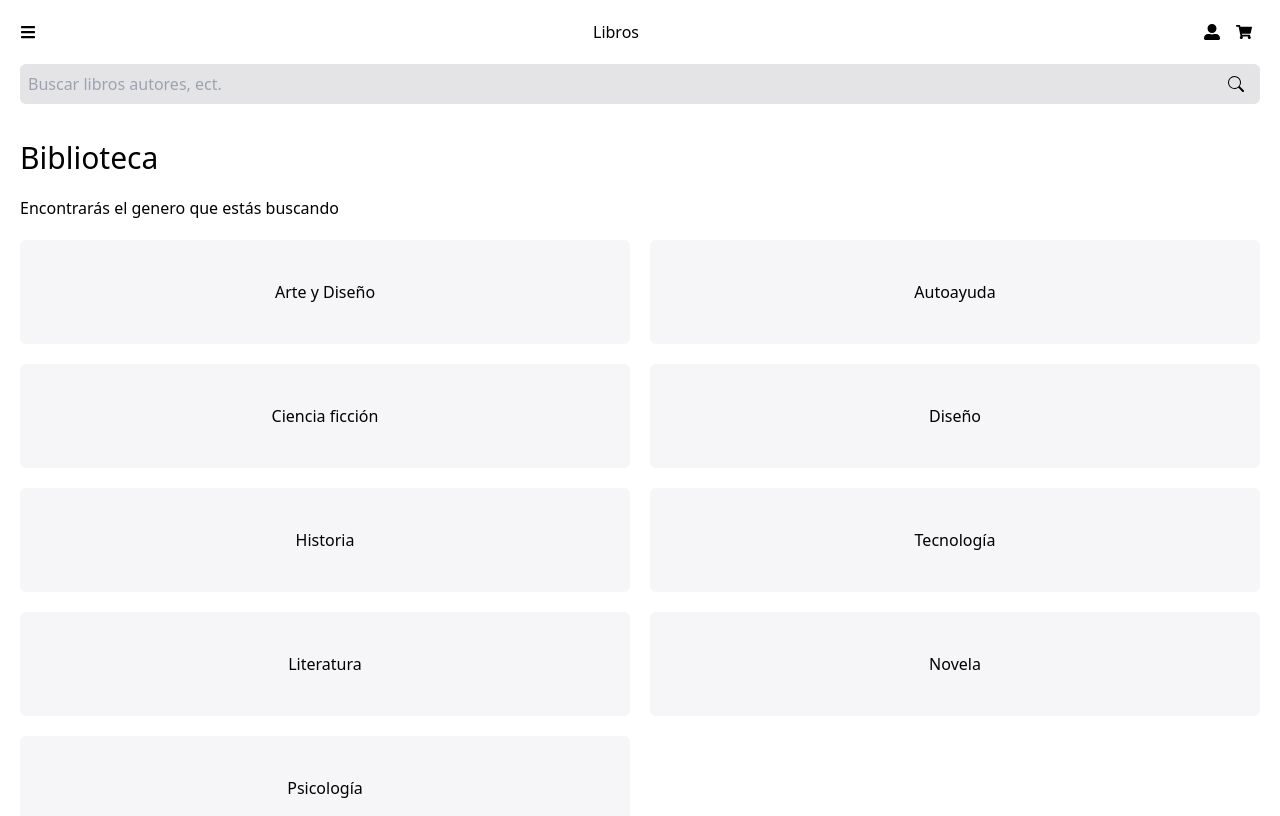
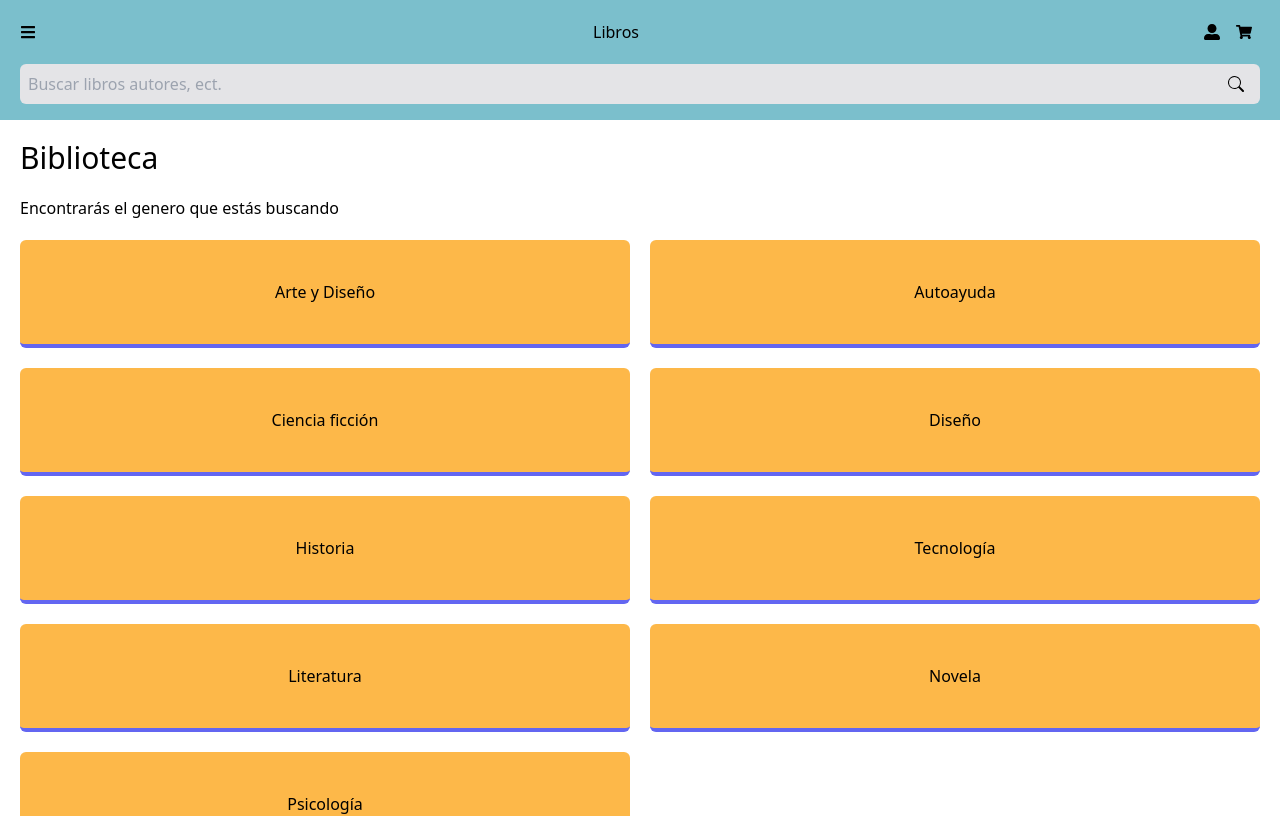
Before and after one commit to No-Country/c9-01-m-csharp-react, a React (Vite) app in the folder frontend/: page /library in a window 1280 px wide. Shown: the top 816 px of the page. Built offline with nearby package versions, Linux system fonts and the light colour scheme.

Commit message:
Estoy avanzando en lo que puedo

```diff
--- a/frontend/src/Components/BookCarouselHeading.jsx
+++ b/frontend/src/Components/BookCarouselHeading.jsx
@@ -1,10 +1,14 @@
+import "../index.css";
+
 const bookCarouselHeading = (props) => {
     return (
         <div className='mb-5 flex justify-between items-center'>
-            <h2 className='text-xl font-medium'>{props.name}</h2>
+            <h2 className='text-xl font-medium color-acento'>{props.name}</h2>
             <p className='text-sm'>Ver todos</p>
         </div>
     )
 }
 
+
+
 export default bookCarouselHeading;
--- a/frontend/src/Components/Carousel.jsx
+++ b/frontend/src/Components/Carousel.jsx
@@ -5,20 +5,22 @@ import {RxDotFilled} from "react-icons/rx";
 
 const Carousel = () => {
 
+
+
     const slides =[
 
         {
-            url: "https://plus.unsplash.com/premium_photo-1663127315725-3049fe3ec30e?ixlib=rb-4.0.3&ixid=MnwxMjA3fDB8MHxwaG90by1wYWdlfHx8fGVufDB8fHx8&auto=format&fit=crop&w=1123&q=80"
+            url: "https://pictures.abebooks.com/isbn/9789707802971-us-300.jpg"
         },
         {
-            url:"https://images.unsplash.com/photo-1491566102020-21838225c3c8?ixlib=rb-4.0.3&ixid=MnwxMjA3fDB8MHxwaG90by1wYWdlfHx8fGVufDB8fHx8&auto=format&fit=crop&w=661&q=80"
+            url:"https://www.gonvill.com.mx/imagenes/9786078/978607828006.JPG"
         },
 
         {
-            url:"https://images.unsplash.com/photo-1520629716099-d147346eb224?ixlib=rb-4.0.3&ixid=MnwxMjA3fDB8MHxwaG90by1wYWdlfHx8fGVufDB8fHx8&auto=format&fit=crop&w=1025&q=80"
+            url:"https://m.media-amazon.com/images/I/814IIJO+zmL.jpg"
         },
         {
-            url:"https://images.unsplash.com/photo-1465848059293-208e11dfea17?ixlib=rb-4.0.3&ixid=MnwxMjA3fDB8MHxwaG90by1wYWdlfHx8fGVufDB8fHx8&auto=format&fit=crop&w=1632&q=80"
+            url:"https://m.media-amazon.com/images/I/51k7FEElQVL.jpg"
         }
     ]
 
--- a/frontend/src/Components/Categories.jsx
+++ b/frontend/src/Components/Categories.jsx
@@ -6,7 +6,7 @@ const Categories = () => {
         <>
             <h2 className="font-medium text-3xl px-5 my-5">Biblioteca</h2>
             <p className="px-5 my-5">Encontrarás el genero que estás buscando</p>
-            <div className='grid grid-cols-2 gap-5 px-5'>
+            <div className='grid grid-cols-2 gap-5 px-5 mb-3'>
             {categories.map((category, id) => {
                 return (
                     <Link to={`/library/${category}`} key={id}>
--- a/frontend/src/Components/CategoriesBtn.jsx
+++ b/frontend/src/Components/CategoriesBtn.jsx
@@ -1,6 +1,9 @@
+import "../index.css";
+
+
 const CategoriesBtn = (props) => {
     return (
-        <div className='flex justify-center items-center text-center py-10 bg-[#f6f5f7] rounded-md'>
+        <div className='flex justify-center items-center text-center py-10 rounded-md bg-color-acento border-b-4 border-indigo-500'>
             {props.title}
         </div>
     )
--- a/frontend/src/Components/Header.jsx
+++ b/frontend/src/Components/Header.jsx
@@ -7,18 +7,20 @@ import {VscChromeClose} from "react-icons/vsc";
 import "./Header.css";
 import {Link, NavLink} from 'react-router-dom';
 
+import "../index.css";
+
 const Header = () => {
 
   const [isOpenMenu, setIsOpenMenu] = useState(false);
-  let isOpen = 'z-40 p-5 w-screen h-screen bg-zinc-200 absolute inset-0 transition-all';
-  let isClose = 'z-40 p-5 w-screen h-screen bg-zinc-200 absolute posicionamiento transition-all';
+  let isOpen = 'z-40 p-5 w-screen h-screen  absolute inset-0 transition-all bg-color-color-principal';
+  let isClose = 'z-40 p-5 w-screen h-screen  absolute posicionamiento transition-all bg-color-color-principal';
   let activeStyle = {
     textDecoration: "underline",
   };
 
   return (
     <div className='relative'>
-      <div id='Header' className='w-screen p-5' style={{height:"120px"}}>
+      <div id='Header' className='bg-color-color-principal w-screen p-5' style={{height:"120px"}}>
 
         <div id='buttons-header ' className='flex justify-between items-center'>
 
--- a/frontend/src/index.css
+++ b/frontend/src/index.css
@@ -1,3 +1,26 @@
 @tailwind base;
 @tailwind components;
 @tailwind utilities;
+
+
+:root{
+
+    --color-primary: #7bbfcc;
+    --color-secundario: #e9ecef;
+    --acento: #fdb849;
+}
+
+.bg-color-color-principal{
+
+    background-color: var(--color-primary);
+}
+
+.color-acento{
+
+    color: var(--acento);
+}
+
+.bg-color-acento{
+
+    background-color: var(--acento);
+}
```
